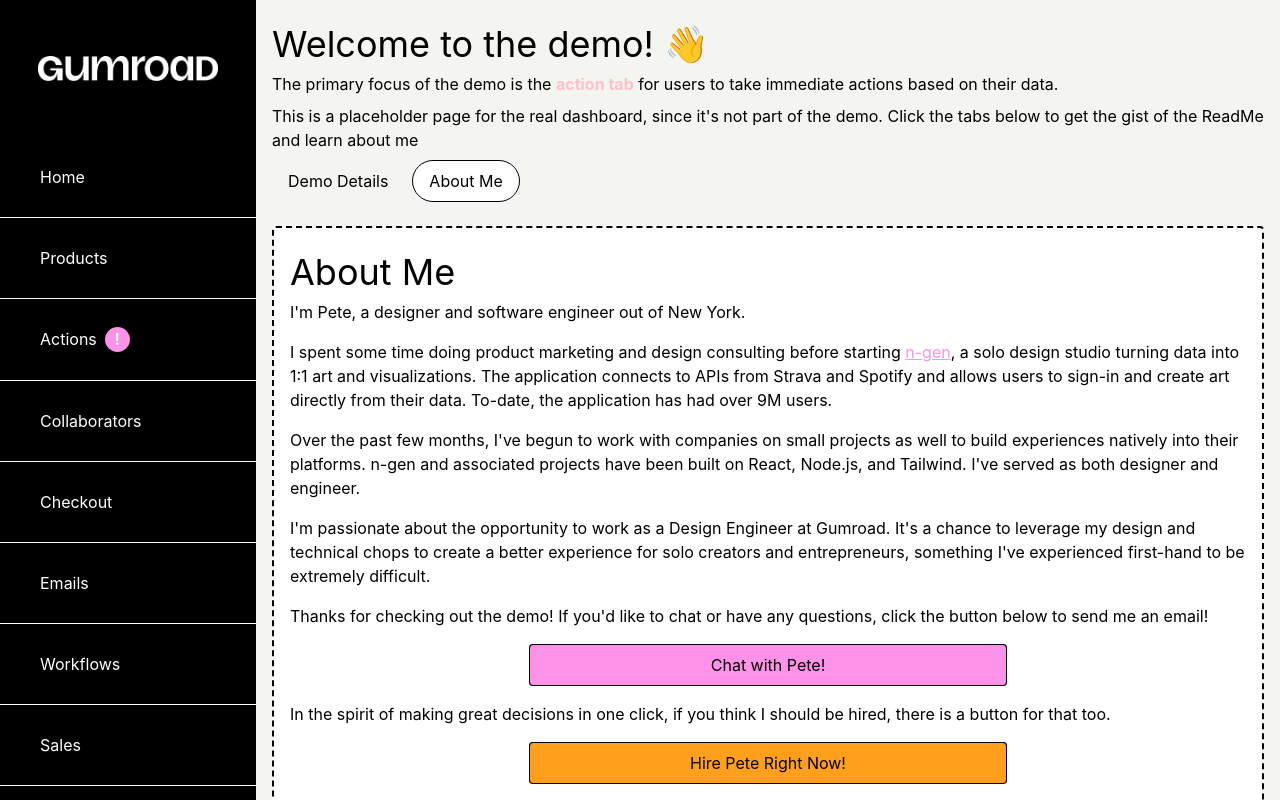
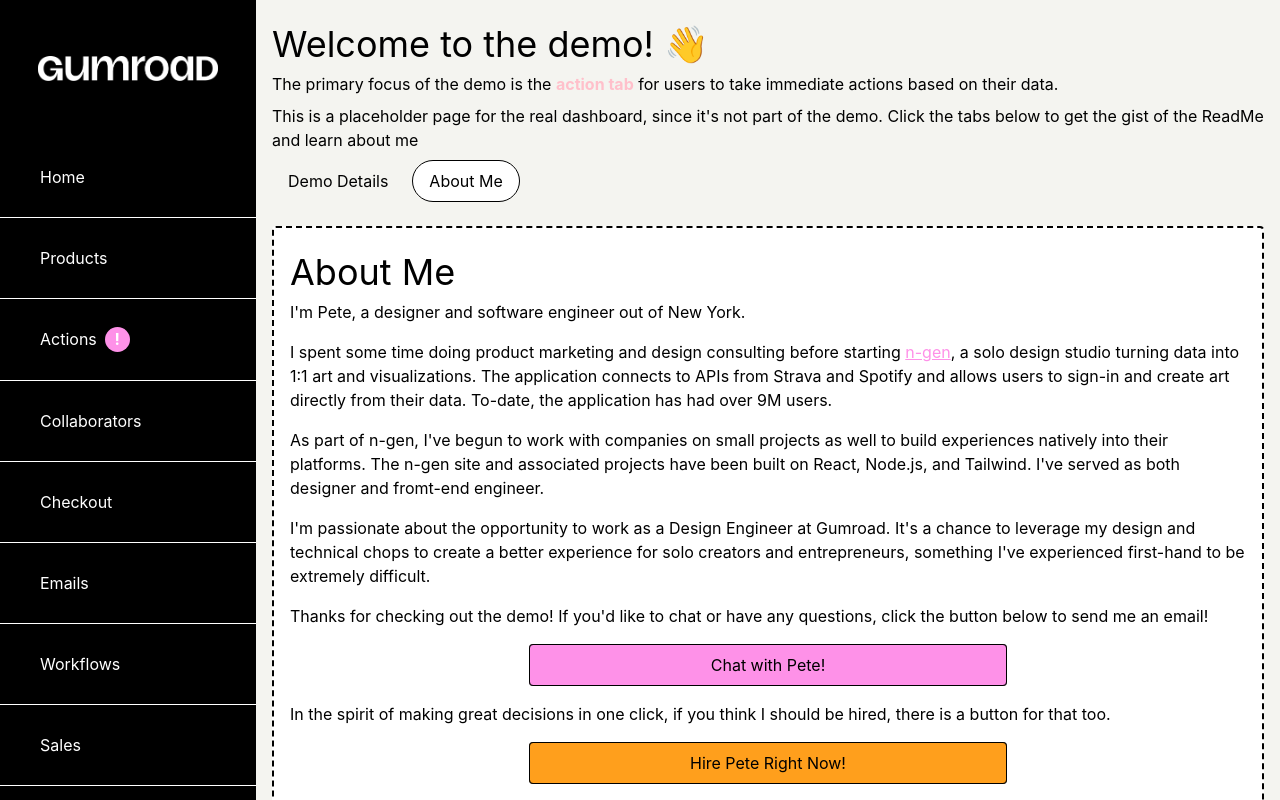
Before and after one commit to pcybriwsky/gumroad_actions, a React (Create React App) app: page /about in a window 1280 px wide. Both pictures are taken after a click on the button "About Me". Shown: the top 800 px of the page. Built offline with nearby package versions, Linux system fonts and the light colour scheme; some icons are missing.

Commit message:
Touching up about

```diff
--- a/src/pages/About.js
+++ b/src/pages/About.js
@@ -54,7 +54,7 @@
                         <h2 className='text-4xl my-2'>About Me</h2>
                         <p className='mb-4'>I'm Pete, a designer and software engineer out of New York.</p>
                         <p className='mb-4'>I spent some time doing product marketing and design consulting before starting <a href="https://ngenart.com" target="_blank" className="text-pink underline hover:opacity-80 transition-opacity ease-linear">n-gen</a>, a solo design studio turning data into 1:1 art and visualizations. The application connects to APIs from Strava and Spotify and allows users to sign-in and create art directly from their data. To-date, the application has had over 9M users.</p>
-                        <p className='mb-4'>Over the past few months, I've begun to work with companies on small projects as well to build experiences natively into their platforms. n-gen and associated projects have been built on React, Node.js, and Tailwind. I've served as both designer and engineer.</p>
+                        <p className='mb-4'>As part of n-gen, I've begun to work with companies on small projects as well to build experiences natively into their platforms. The n-gen site and associated projects have been built on React, Node.js, and Tailwind. I've served as both designer and fromt-end engineer.</p>
 
                         <p className='mb-4'>I'm passionate about the opportunity to work as a Design Engineer at Gumroad. It's a chance to leverage my design and technical chops to create a better experience for solo creators and entrepreneurs, something I've experienced first-hand to be extremely difficult.</p>
 
```
